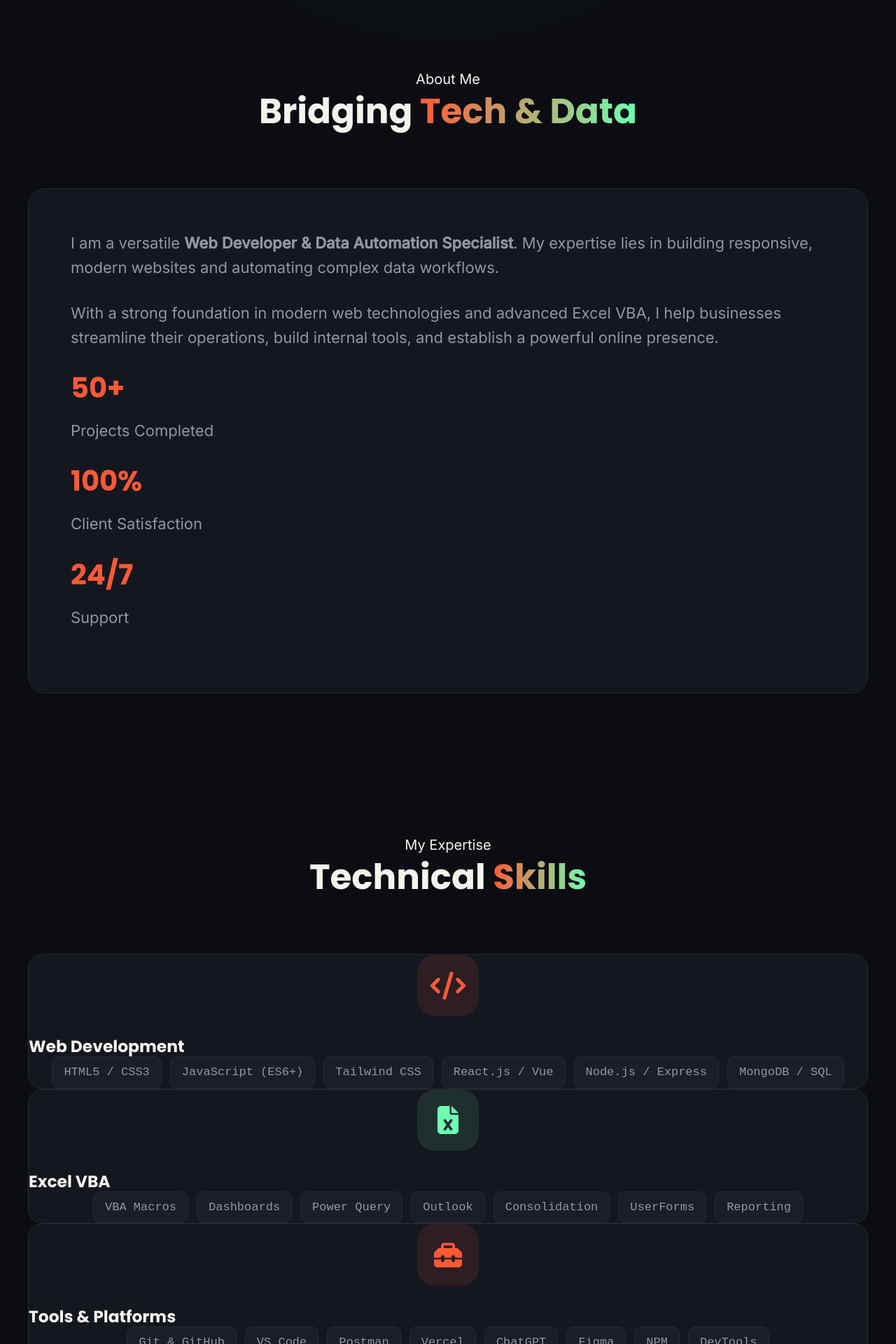
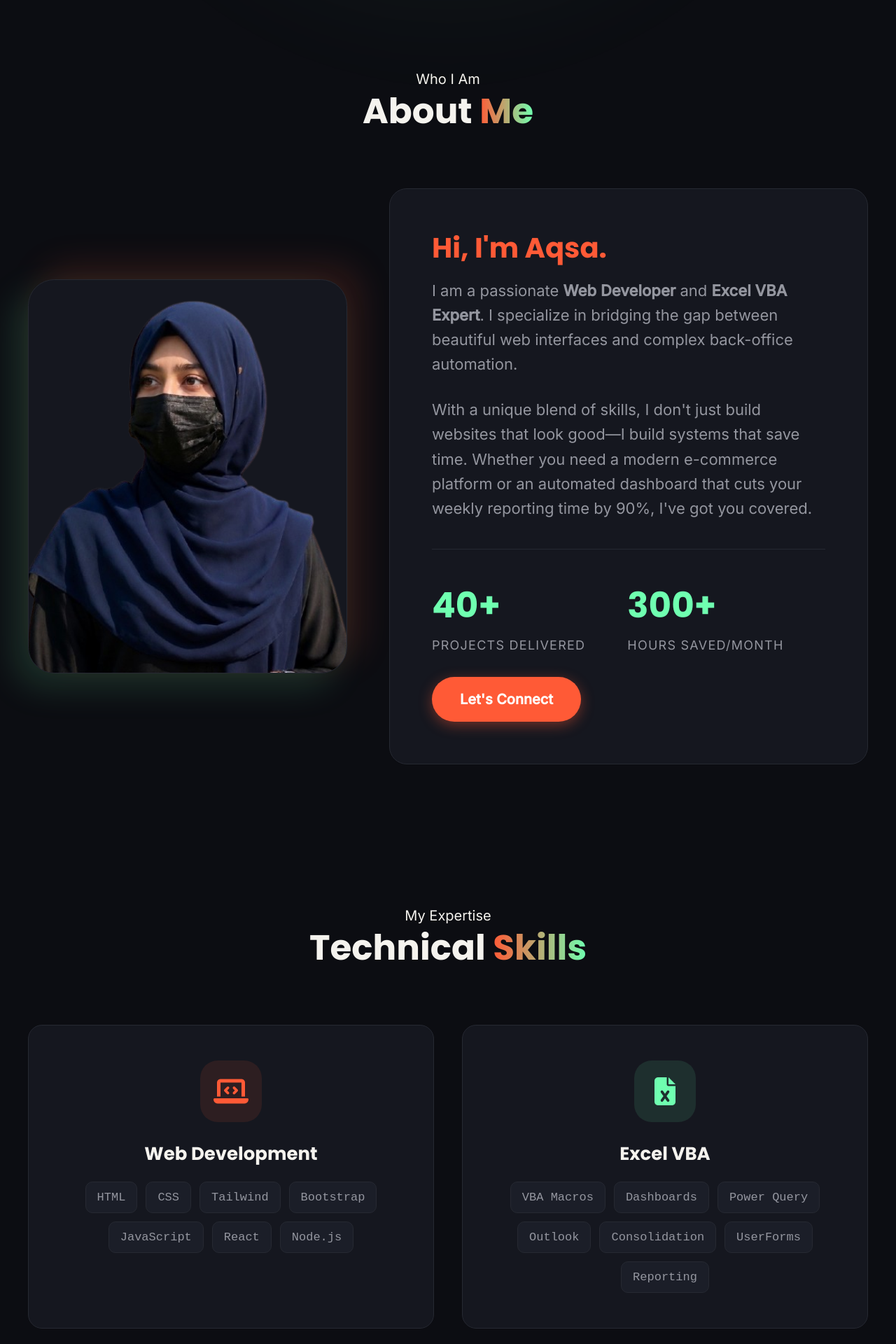
Before and after one commit to hareemrana522-crypto/Portfolio, a React (Vite) app: page / in a window 1280 px wide. Shown: the part 860-2780 px from the top of the page at 70% size. Built offline with nearby package versions, Linux system fonts and the light colour scheme.

Commit message:
Fix layout and component classes to match legacy design

```diff
--- a/src/App.jsx
+++ b/src/App.jsx
@@ -31,6 +31,8 @@ function App() {
         const elementTop = reveal.getBoundingClientRect().top;
         if (elementTop < windowHeight - elementVisible) {
           reveal.classList.add('active');
+        } else {
+          reveal.classList.remove('active');
         }
       });
     };
--- a/src/components/About.jsx
+++ b/src/components/About.jsx
@@ -3,31 +3,35 @@ import React from 'react';
 const About = () => {
   return (
     <section id="about" className="about">
-      <div className="section-title reveal">
-        <span className="subtitle">About Me</span>
-        <h2>Bridging <span className="highlight">Tech & Data</span></h2>
-      </div>
-      <div className="about-content reveal">
-        <div className="about-text glass">
-          <p>I am a versatile <strong>Web Developer & Data Automation Specialist</strong>. My expertise lies in building responsive, modern websites and automating complex data workflows.</p>
-          <p>With a strong foundation in modern web technologies and advanced Excel VBA, I help businesses streamline their operations, build internal tools, and establish a powerful online presence.</p>
+        <div className="section-title reveal">
+            <span className="subtitle">Who I Am</span>
+            <h2>About <span className="highlight">Me</span></h2>
+        </div>
 
-          <div className="stats-grid">
-            <div className="stat-item">
-              <h3>50+</h3>
-              <p>Projects Completed</p>
+        <div className="about-container">
+            <div className="about-image glass reveal">
+                <img src="profile.jpg.png" alt="Aqsa" style={{ width: '100%', height: '100%', objectFit: 'cover', borderRadius: '20px' }} />
             </div>
-            <div className="stat-item">
-              <h3>100%</h3>
-              <p>Client Satisfaction</p>
+
+            <div className="about-text glass reveal">
+                <h3>Hi, I'm Aqsa.</h3>
+                <p>I am a passionate <strong>Web Developer</strong> and <strong>Excel VBA Expert</strong>. I specialize in bridging the gap between beautiful web interfaces and complex back-office automation.</p>
+                <p>With a unique blend of skills, I don't just build websites that look good—I build systems that save time. Whether you need a modern e-commerce platform or an automated dashboard that cuts your weekly reporting time by 90%, I've got you covered.</p>
+
+                <div className="about-stats">
+                    <div className="stat">
+                        <span className="stat-number">40+</span>
+                        <span className="stat-label">Projects Delivered</span>
+                    </div>
+                    <div className="stat">
+                        <span className="stat-number">300+</span>
+                        <span className="stat-label">Hours Saved/Month</span>
+                    </div>
+                </div>
+
+                <a href="#contact" className="btn btn-primary" style={{ marginTop: '1.5rem' }}>Let's Connect</a>
             </div>
-            <div className="stat-item">
-              <h3>24/7</h3>
-              <p>Support</p>
-            </div>
-          </div>
         </div>
-      </div>
     </section>
   );
 };
--- a/src/components/Skills.jsx
+++ b/src/components/Skills.jsx
@@ -2,29 +2,31 @@ import React from 'react';
 
 const Skills = () => {
   return (
-    <section id="skills" className="skills">
+    <section id="skills" className="services">
       <div className="section-title reveal">
           <span className="subtitle">My Expertise</span>
           <h2>Technical <span className="highlight">Skills</span></h2>
       </div>
-      <div className="skills-container">
-
-        <div className="skill-card glass reveal">
+      <div className="services-grid">
+          {/* Skill 1 */}
+          <div className="service-card glass reveal">
               <div className="icon-wrapper">
-            <i className="fa-solid fa-code"></i>
+                  <i className="fa-solid fa-laptop-code"></i>
               </div>
               <h3>Web Development</h3>
               <div className="skill-tags">
-            <span className="skill-badge">HTML5 / CSS3</span>
-            <span className="skill-badge">JavaScript (ES6+)</span>
-            <span className="skill-badge">Tailwind CSS</span>
-            <span className="skill-badge">React.js / Vue</span>
-            <span className="skill-badge">Node.js / Express</span>
-            <span className="skill-badge">MongoDB / SQL</span>
+                  <span className="skill-badge">HTML</span>
+                  <span className="skill-badge">CSS</span>
+                  <span className="skill-badge">Tailwind</span>
+                  <span className="skill-badge">Bootstrap</span>
+                  <span className="skill-badge">JavaScript</span>
+                  <span className="skill-badge">React</span>
+                  <span className="skill-badge">Node.js</span>
               </div>
           </div>
 
-        <div className="skill-card glass reveal">
+          {/* Skill 2 */}
+          <div className="service-card glass reveal">
               <div className="icon-wrapper mint">
                   <i className="fa-solid fa-file-excel"></i>
               </div>
@@ -40,7 +42,8 @@ const Skills = () => {
               </div>
           </div>
 
-        <div className="skill-card glass reveal">
+          {/* Skill 3 */}
+          <div className="service-card glass reveal">
               <div className="icon-wrapper">
                   <i className="fa-solid fa-toolbox"></i>
               </div>
@@ -56,7 +59,6 @@ const Skills = () => {
                   <span className="skill-badge">DevTools</span>
               </div>
           </div>
-
       </div>
     </section>
   );
```
Lines whose indentation alone changed are shown as unchanged.
